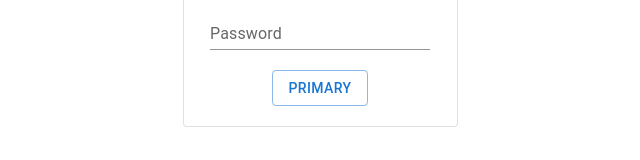
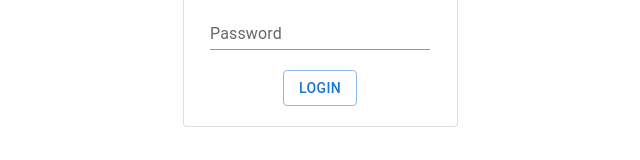
Before and after one commit to Sadriddin0124/internship_1, a Next.js app: page /en in a window 1280 px wide. Shown: the part 397-557 px from the top of the page, without its empty margins (320-960 px from the left). Built offline with nearby package versions, Linux system fonts and the light colour scheme.

Commit message:
2nd commit

```diff
--- a/src/app/[locale]/page.tsx
+++ b/src/app/[locale]/page.tsx
@@ -58,7 +58,7 @@ export default function OutlinedCard() {
               label="Password"
               onChange={(e)=>setPassword(e?.target?.value)}
             />
-            <Button variant="outlined" type="submit">Primary</Button>
+            <Button variant="outlined" type="submit">Login</Button>
           </form>
         </Card>
       </Box>
```
